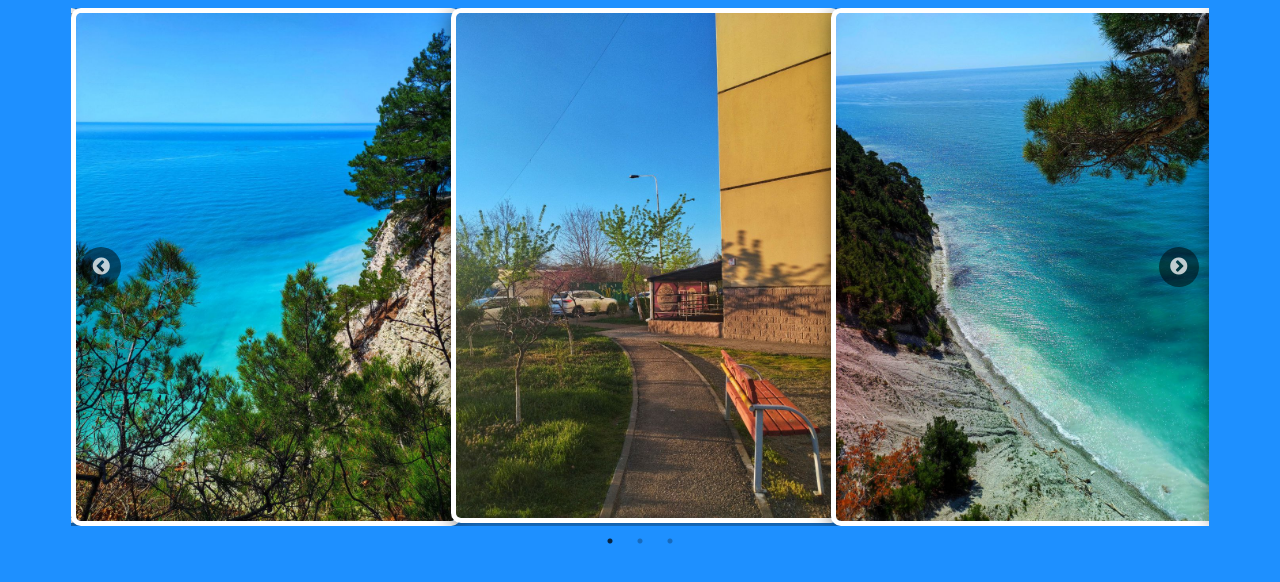
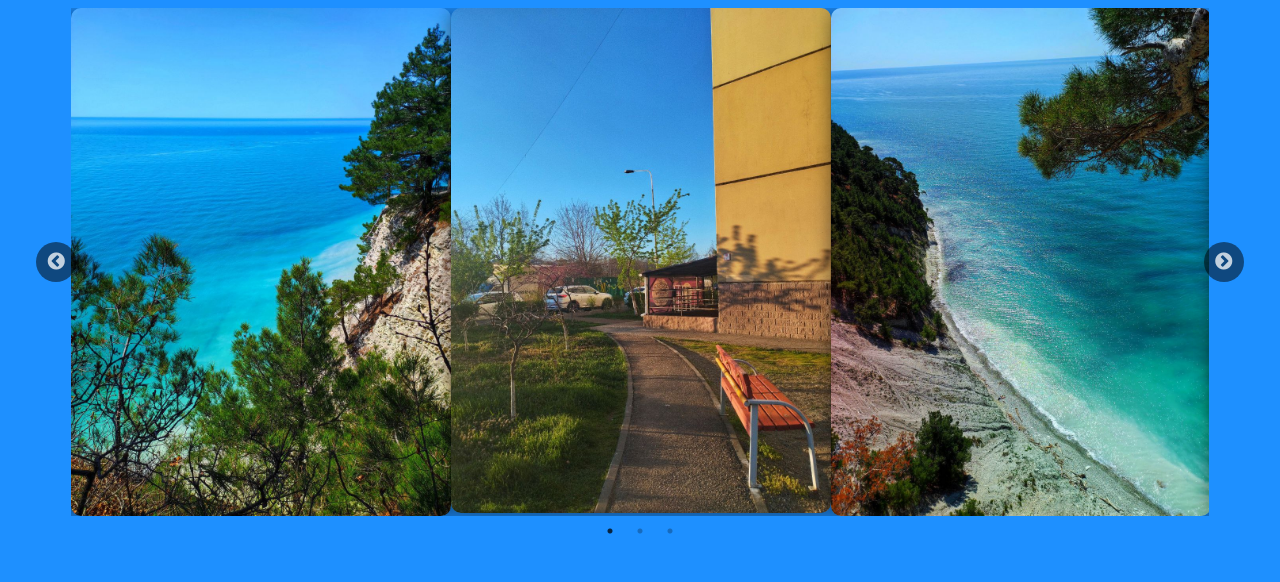
Before and after one commit to s0188249/s0188249.github.io, a plain HTML site: page web1/web2/index.html in a window 1280 px wide. Drawn offline with nearby package versions, Linux system fonts and the light colour scheme.

Commit message:
Update style.css

```diff
--- a/web1/web2/style.css
+++ b/web1/web2/style.css
@@ -6,7 +6,6 @@
 .slider__img {
     width: 100%;
     margin: 0 auto;
-    border: 5px solid white;
     border-radius: 10px;
     box-shadow: 0 4px 20px rgba(0, 0, 0, 0.5);
     transition: transform 0.3s;
@@ -19,7 +18,6 @@
 body {
     background-color: #1E90FF;
 }
-
 
 .slick-prev, .slick-next {
     font-size: 30px;
@@ -40,11 +38,11 @@ body {
 }
 
 .slick-prev {
-    left: 10px;
+    left: -35px;
 }
 
 .slick-next {
-    right: 10px;
+    right: -35px;
 }
 
 @media screen and (min-device-width: 800px) {
```
